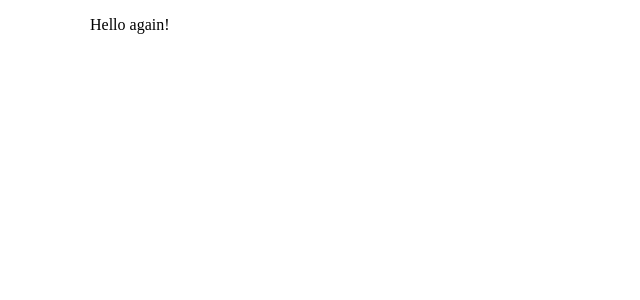
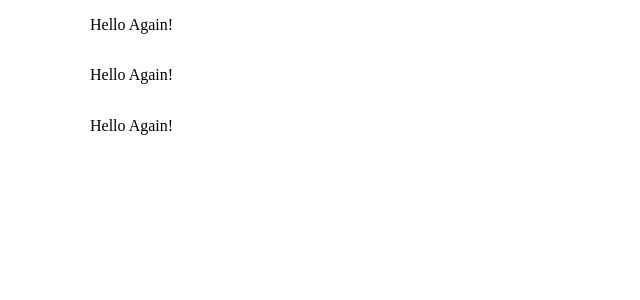
Before and after one commit to undahveeti/Netflix-Clone, a React (Create React App) app: page / in a window 1280 px wide. Shown: the top 300 px of the page, without its empty margins (0-640 px from the left). Built offline with nearby package versions, Linux system fonts and the light colour scheme.

Commit message:
jumbotron centering, container

```diff
--- a/src/App.js
+++ b/src/App.js
@@ -1,8 +1,16 @@
 import React from 'react';
+import jumboData from './fixtures/jumbo';
 import Jumbotron from './components/jumbotron'
 
 export default function App() {
   return (
-    <Jumbotron />
+    <Jumbotron.Container>
+      {jumboData.map((item) => (
+        <Jumbotron key={item.id} direction={item.direction}>
+          <p>Hello</p>
+        </Jumbotron>
+      ))}
+
+    </Jumbotron.Container>
   );
 }
--- a/src/components/jumbotron/index.js
+++ b/src/components/jumbotron/index.js
@@ -1,10 +1,14 @@
 import React from 'react';
-import { Inner } from './styles/jumbotron';
+import { Container, Inner } from './styles/jumbotron';
 
-export default function Jumbtron({}){
+export default function Jumbotron({direction = 'row', ...restProps}){
     return (
-        <Inner>
-            <p>Hello again!</p>
+        <Inner direction={direction}>
+            <p>Hello Again!</p>
         </Inner>
     )
 }
+
+Jumbotron.Container = function JumbotronContainer({ children , ...restProps }) {
+    return <Container {...restProps}>{children}</Container>;
+}
--- a/src/components/jumbotron/styles/jumbotron.js
+++ b/src/components/jumbotron/styles/jumbotron.js
@@ -13,3 +13,7 @@ export const Inner = styled.div`
         flex-direction: column;
     }
 `;
+
+export const Container = styled.div`
+
+`;
```
